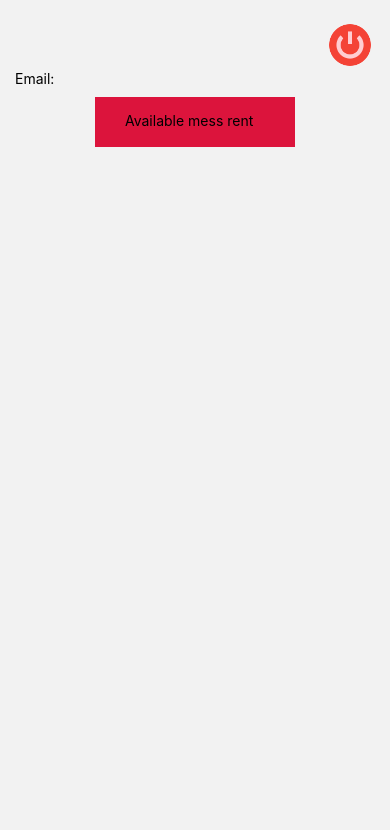
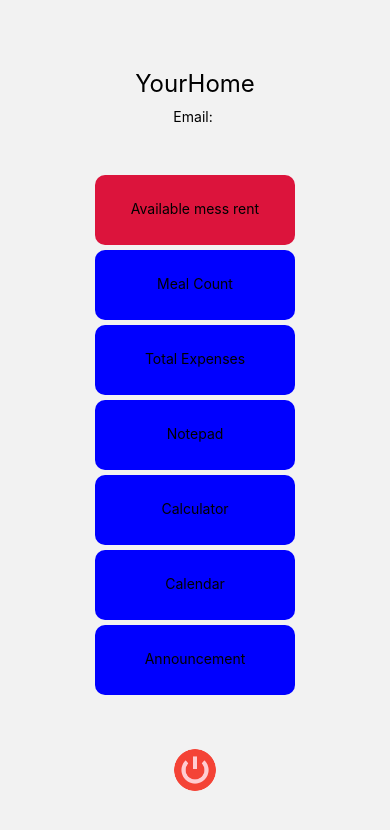
Before and after one commit to Mahed21/YourHome, a React Native app: screen /Home in a window 390 px wide. Shown: the top 830 px of the page. Built offline with nearby package versions, Linux system fonts and the light colour scheme; no server answers.

Commit message:
few-styles-added

```diff
--- /dev/null
+++ b/App/Screen/Calculator.js
@@ -0,0 +1,3 @@
+<View>
+    <Text>Calculator</Text>
+</View>
--- a/App/Screen/HomeScreen.js
+++ b/App/Screen/HomeScreen.js
@@ -1,13 +1,13 @@
 import React from 'react'
-import { StyleSheet, Text, TouchableOpacity, View,Image} from 'react-native'
+import { StyleSheet, Text, TouchableOpacity, View, Image } from 'react-native'
 import Constants from 'expo-constants';
-import {auth} from '../../firebase'
+import { auth } from '../../firebase'
 import { useNavigation } from '@react-navigation/native';
 
 
 
 
-const HomeScreen=(props)=> {
+const HomeScreen = (props) => {
   const navigation = useNavigation()
 
   const handleSignOut = () => {
@@ -25,42 +25,76 @@ const HomeScreen=(props)=> {
 
 
     <View style={styles.container}>
+      <View>
+        <Text style={styles.titleText}>YourHome</Text>
+      </View>
       <View >
-           <TouchableOpacity onPress={handleSignOut}>
-         <Image style={styles.logout_img} source = {require("../../assets/shutdown.png")}/>
-         </TouchableOpacity>
         <Text>Email: {auth.currentUser?.email}</Text>
       </View>
       <View style={styles.rent_button}>
-          <TouchableOpacity onPress={() =>props.navigation.navigate("RentData")}>
+        <TouchableOpacity onPress={() => props.navigation.navigate("RentData")}>
           <Text style={styles.rent_text}>Available mess rent</Text>
         </TouchableOpacity>
       </View>
-
-
+      <View style={styles.other_button}>
+        <TouchableOpacity onPress={() => props.navigation.navigate("RentData")}>
+          <Text style={styles.rent_text}>Meal Count</Text>
+        </TouchableOpacity>
       </View>
-
-
-
+      <View style={styles.other_button}>
+        <TouchableOpacity onPress={() => props.navigation.navigate("RentData")}>
+          <Text style={styles.rent_text}>Total Expenses</Text>
+        </TouchableOpacity>
+      </View>
+      <View style={styles.other_button}>
+        <TouchableOpacity onPress={() => props.navigation.navigate("RentData")}>
+          <Text style={styles.rent_text}>Notepad</Text>
+        </TouchableOpacity>
+      </View>
+      <View style={styles.other_button}>
+        <TouchableOpacity onPress={() => props.navigation.navigate("Calculator")}>
+          <Text style={styles.rent_text}>Calculator</Text>
+        </TouchableOpacity>
+      </View>
+      <View style={styles.other_button}>
+        <TouchableOpacity onPress={() => props.navigation.navigate("RentData")}>
+          <Text style={styles.rent_text}>Calendar</Text>
+        </TouchableOpacity>
+      </View>
+      <View style={styles.other_button}>
+        <TouchableOpacity onPress={() => props.navigation.navigate("RentData")}>
+          <Text style={styles.rent_text}>Announcement</Text>
+        </TouchableOpacity>
+      </View>
+      <View >
+        <TouchableOpacity onPress={handleSignOut}>
+          <Image style={styles.logout_img} source={require("../../assets/shutdown.png")} />
+        </TouchableOpacity>
+      </View>
+    </View >
   )
 }
-const styles= StyleSheet.create({
+const styles = StyleSheet.create({
   // view:{
   //     paddingTop:Platform.OS==='ios'?0: Constants.statusBarHeight,
   //     paddingLeft:8,
   // },
   container: {
     flex: 1,
+    justifyContent: 'center',
     alignItems: 'center',
-         marginTop:20
+    marginTop: 20
   },
-
-
+  titleText: {
+    fontSize: 24,
+    marginBottom: 10
+  },
   logout_img:
   {
-       marginStart:310,
-       width:50,
-       height:50,
+    alignItems: 'center',
+    marginTop: 50,
+    width: 50,
+    height: 50,
 
   },
   button: {
@@ -76,19 +110,27 @@ const styles= StyleSheet.create({
     fontWeight: '700',
     fontSize: 16,
   },
+  other_button:
+  {
+    width: 200,
+    height: 70,
+    marginTop: 5,
+    borderRadius: 10,
+    backgroundColor: 'blue',
+
+  },
   rent_button:
   {
-        width:200,
-        height:50,
-        marginTop:10,
-        backgroundColor:'crimson',
-
-
+    width: 200,
+    height: 70,
+    marginTop: 50,
+    borderRadius: 10,
+    backgroundColor: 'crimson',
   },
-      rent_text:{
-        marginStart:30,
-        marginTop:15,
-
+  rent_text: {
+    textAlign: 'center',
+    color: '#000000',
+    marginTop: 25
   }
 })
 export default HomeScreen;
--- a/App/Screen/Rent/DisplayRentData.js
+++ b/App/Screen/Rent/DisplayRentData.js
@@ -1,34 +1,54 @@
-import { StyleSheet, Text, View,Image } from 'react-native';
+import { StyleSheet, Button, Text, View, Image, Alert } from 'react-native';
 import React from 'react';
 
 const DisplayRentData = (props) => {
-    const {rent,img,area}=props.data;
-    let Image_Http_URL ={ uri: `${img}`};
+  const { rent, img, area } = props.data;
+  let Image_Http_URL = { uri: `${img}` };
   return (
+    <View style={styles.container}>
+      <Image source={Image_Http_URL} style={styles.rent_img} />
       <View>
-        <Image source={Image_Http_URL} style={styles.rent_img}/>
-        <View style={styles.rent_name}>
-      <Text >{rent}</Text>
-      <Text>{area}</Text>
+        <Text style={styles.rent_name} >{rent}</Text>
+        <Text style={styles.rent_name}>{area}</Text>
+      </View>
+      <View style={styles.buttonText}>
+        <Button
+          title="Learn More"
+          onPress={() => Alert.alert('Suprise!! You got the house')}
+        />
       </View>
     </View>
+
   );
 };
 
 export default DisplayRentData;
 
 const styles = StyleSheet.create({
+  container: {
+    flex: 1,
+    flexDirection: "row",
+    justifyContent: "space-around",
+    flexWrap: "wrap",
+    borderWidth: 2,
+    borderRadius: 10,
+    borderColor: "black",
+    margin: 5
+  },
+  buttonText: {
+    margin: 10
+  },
   rent_img:
   {
-      marginBottom:20,
-      marginStart:100,
-      width:200,
-      height:200
+    width: 150,
+    height: 150,
+    margin: 10,
+    borderRadius: 10
   },
   rent_name:
   {
-        marginBottom:20,
-        marginStart:150,
-
+    textAlign: "center",
+    fontWeight: "bold",
+    fontSize: 20
   }
 });
```
Lines whose indentation alone changed are shown as unchanged.
